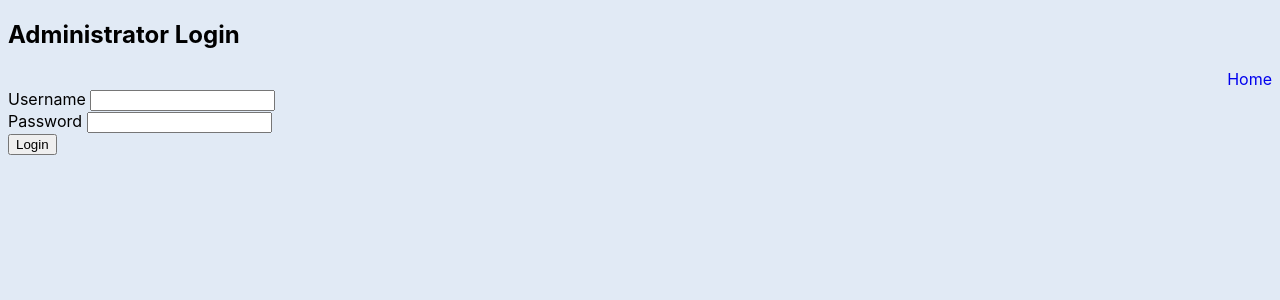
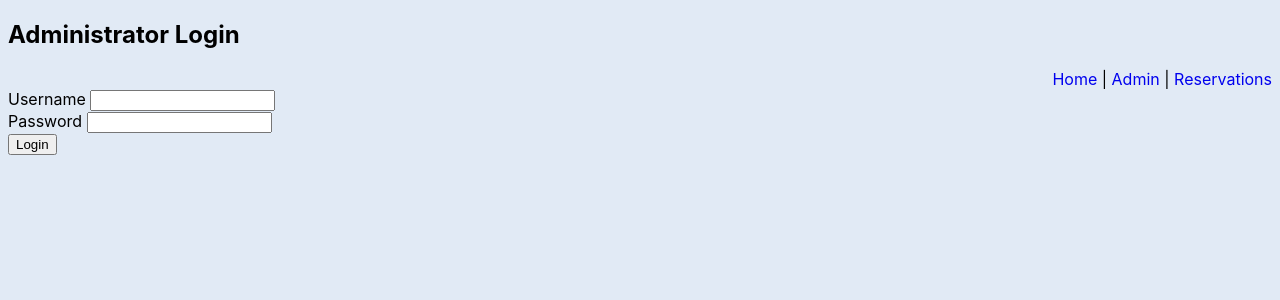
Before and after one commit to h-looney/4320FinalProj, a Flask app: page /admin in a window 1280 px wide. Shown: the top 300 px of the page. Run offline with Flask 2, Linux system fonts and the light colour scheme; some libraries are stand-ins or nearby versions.

Commit message:
added all links to all pages

```diff
--- a/flask_wtforms_tutorial/templates/admin.html
+++ b/flask_wtforms_tutorial/templates/admin.html
@@ -9,6 +9,8 @@
   <h2 class="title">Administrator Login</h2>
   <div style="text-align: right">
     <a href="http://0.0.0.0:5002/">Home</a>
+    | <a href="http://0.0.0.0:5002/admin">Admin</a>
+    | <a href="http://0.0.0.0:5002/reservations">Reservations</a>
   </div>
     <form method="POST" action="/admin">
       {{ form.csrf_token }}
--- a/flask_wtforms_tutorial/templates/reservations.html
+++ b/flask_wtforms_tutorial/templates/reservations.html
@@ -8,6 +8,8 @@
 <div class="formwrapper">
   <div style="text-align: right">
     <a href="http://0.0.0.0:5002/">Home</a>
+    | <a href="http://0.0.0.0:5002/admin">Admin</a>
+    | <a href="http://0.0.0.0:5002/reservations">Reservations</a>
   </div>
   <h2 class="title">Reserve Your Seat</h2>
 
```
